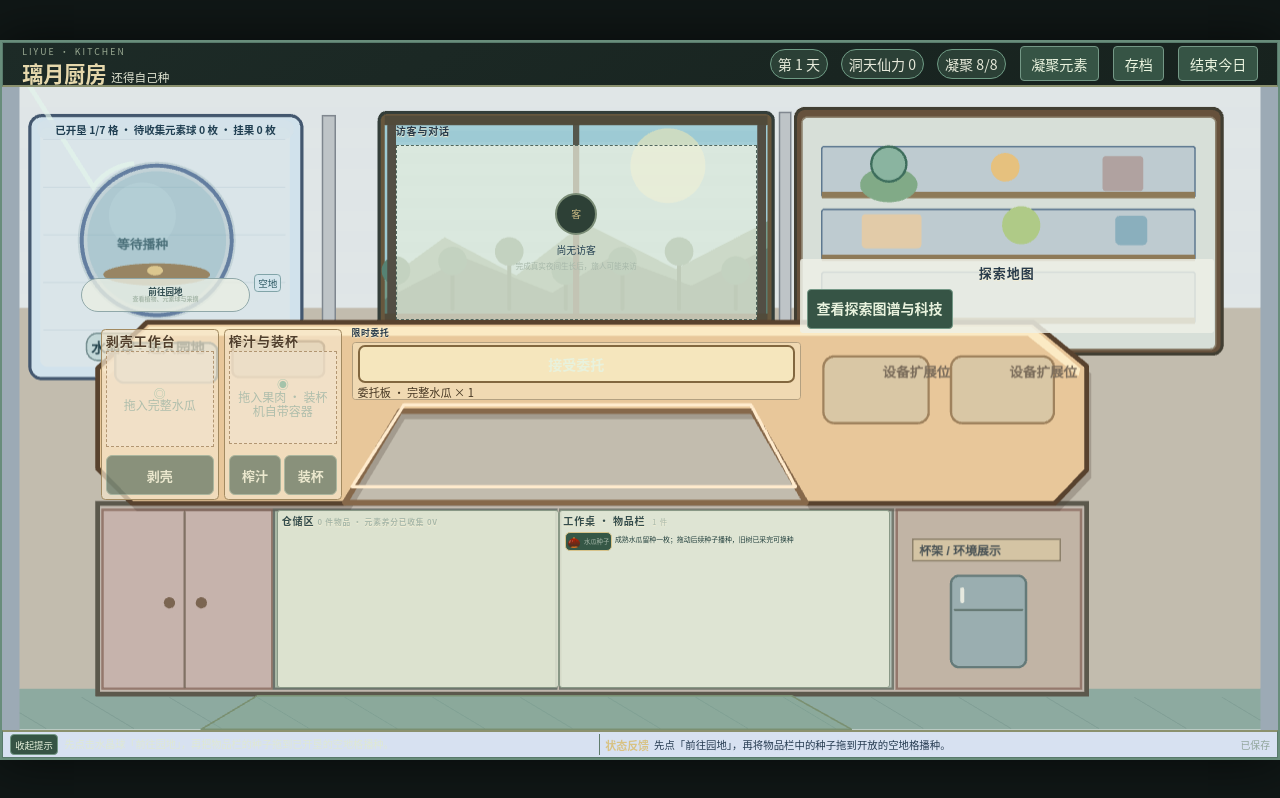
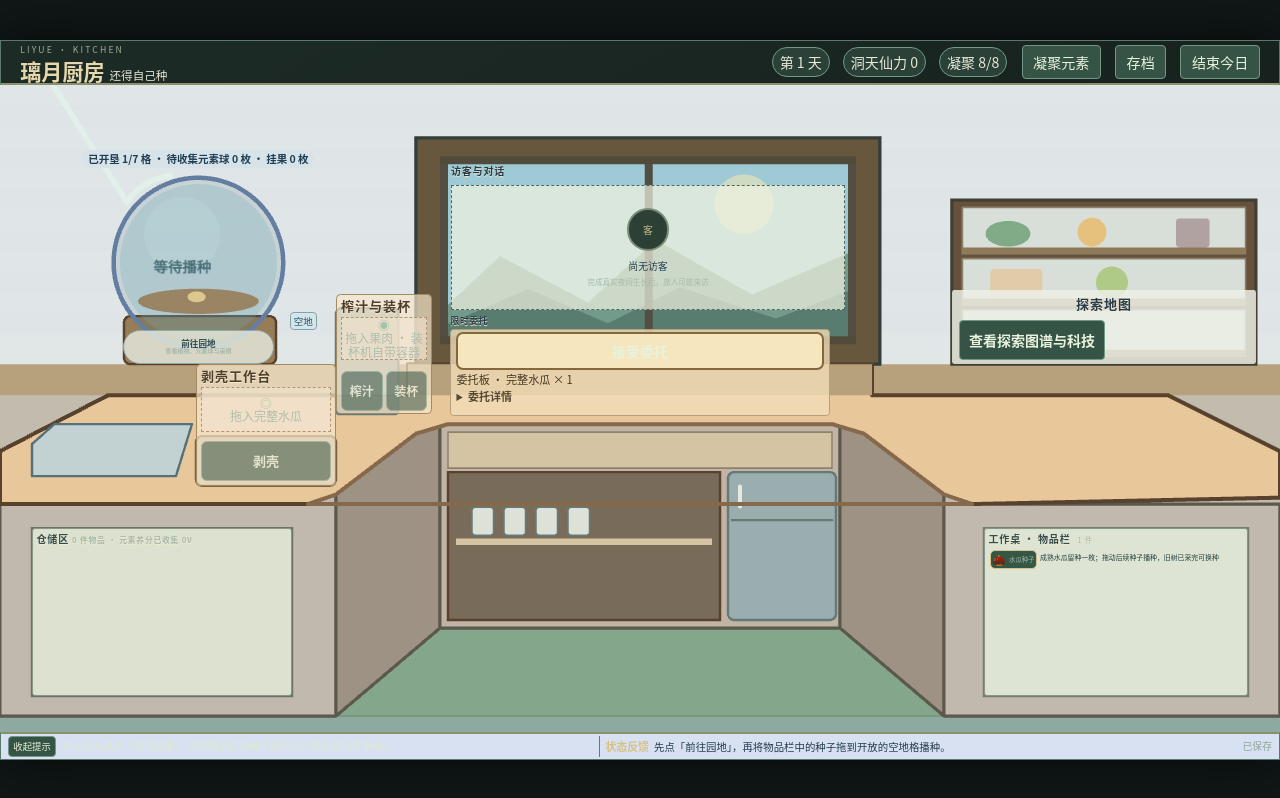
Before and after one commit to Ri0n72Y/idea-slime-bar, a React (Vite) app in the folder packages/liyue-kitchen/: page / in a window 1280 px wide. Built offline with nearby package versions, Linux system fonts and the light colour scheme.

Commit message:
feat(liyue): adopt v5 workshop perspective and shared geometry

```diff
--- a/packages/liyue-kitchen/src/App.tsx
+++ b/packages/liyue-kitchen/src/App.tsx
@@ -9,7 +9,7 @@ import { ELEMENTS, ELEMENT_VIEW, U2_CONFIG } from "./domain/config";
 import { gameStore } from "./domain/store";
 import { fruitMass, remainingCondenses, stageLabel, type GameItem, type ItemLocation, type PlotId, type WorkbenchSlot } from "./domain/game";
 import { CrystalScene, type SceneDropTarget } from "./scene/CrystalScene";
-import { WorkshopScene, type WorkshopZone } from "./scene/WorkshopScene";
+import { WorkshopScene, workshopOverlay, type WorkshopZone } from "./scene/WorkshopScene";
 import { ECONOMY_CANDIDATE } from "./domain/economy";
 import type { KitchenOrder } from "./domain/orders";
 import { visibleDiscoveries, type DiscoveryId } from "./domain/discovery";
@@ -522,7 +522,7 @@ export function App() {
           aria-label="璃月厨房工坊与 U 型连体柜台">
           <WorkshopScene state={state} onEnterGarden={() => navigateScene("garden")}
             onRegisterHitTest={registerWorkshopPick} />
-          <section className="region garden-entry workshop-orb-overlay" aria-label="水晶球设备"
+          <section className="region garden-entry workshop-orb-overlay" style={workshopOverlay("orb")} aria-label="水晶球设备"
             data-testid="garden-entry">
             <button type="button" className="workshop-orb-link" data-testid="enter-garden"
               {...tapAction("enter-garden", () => navigateScene("garden"))}>
@@ -541,26 +541,26 @@ export function App() {
                 n + (plot.plant?.leaves.filter(leaf => leaf.fruit !== null).length ?? 0), 0)} 枚
             </span>
           </section>
-          <div className="workshop-customer-overlay" data-testid="customer-window">
+          <div className="workshop-customer-overlay" style={workshopOverlay("customer")} data-testid="customer-window">
             {visitorPanel}
           </div>
-          <div className="workshop-shelf-overlay" data-testid="display-shelf">
+          <div className="workshop-shelf-overlay" style={workshopOverlay("shelf")} data-testid="display-shelf">
             {explorationPanel}
           </div>
-          <div className="workshop-left-overlay" data-testid="counter-left">
+          <div className="workshop-left-overlay" style={workshopOverlay("left")} data-testid="counter-left">
             <div className="workshop-machines-overlay">
-              {peelPanel}
-              {juicePanel}
+              <div className="workshop-device-control" style={workshopOverlay("peel","left")}>{peelPanel}</div>
+              <div className="workshop-device-control" style={workshopOverlay("juice","left")}>{juicePanel}</div>
             </div>
           </div>
-          <div className="workshop-center-overlay" data-testid="counter-middle">
+          <div className="workshop-center-overlay" style={workshopOverlay("order")} data-testid="counter-middle">
             {ordersPanel}
           </div>
-          <div className="workshop-right-overlay" data-testid="counter-right"
+          <div className="workshop-right-overlay" style={workshopOverlay("right")} data-testid="counter-right"
             aria-label="右侧操作台（目前保留设备扩展位）" />
-          <div className="workshop-cabinet-overlay" data-testid="counter-cabinets">
-            <div className="workshop-storage-overlay">{storagePanel}</div>
-            <div className="workshop-inventory-overlay">{inventoryPanel}</div>
+          <div className="workshop-cabinet-overlay" style={workshopOverlay("cabinets")} data-testid="counter-cabinets">
+            <div className="workshop-storage-overlay" style={workshopOverlay("storage","cabinets")}>{storagePanel}</div>
+            <div className="workshop-inventory-overlay" style={workshopOverlay("inventory","cabinets")}>{inventoryPanel}</div>
           </div>
         </main>
       ) : (
--- a/packages/liyue-kitchen/src/scene/WorkshopScene.tsx
+++ b/packages/liyue-kitchen/src/scene/WorkshopScene.tsx
@@ -1,5 +1,5 @@
 import { useEffect, useRef } from "react";
-import { Application, Container, Graphics, Polygon, Text } from "pixi.js";
+import { Application, Container, Graphics, Polygon, Circle, Text } from "pixi.js";
 import type { GameState } from "../domain/game.ts";
 import { visitorPresent } from "../domain/visitors.ts";
 
@@ -19,7 +19,7 @@ type Props = {
   onEnterGarden: () => void;
   onRegisterHitTest: (pick: (clientX: number, clientY: number) => WorkshopZone) => () => void;
 };
-type Region = { zone: Exclude<WorkshopZone, null>; polygon: Polygon };
+type Region = { zone: Exclude<WorkshopZone, null>; polygon: Polygon | Circle };
 type Palette = { wood: number; dark: number; ink: number; cream: number };
 
 const WIDTH = 1600;
@@ -28,37 +28,61 @@ const HEIGHT = 809;
 const PALETTE: Palette = {
   wood: 0xe8c79a, dark: 0x58422e, ink: 0x263b53, cream: 0xfff0cc,
 };
-const U_POLYGON = [
-  120, 410, 182, 352, 430, 352, 1010, 352, 1293, 352, 1360, 407,
-  1360, 538, 1320, 580, 1008, 580, 941, 464, 499, 464,
-  430, 580, 163, 580, 120, 536,
-];
-const U_INNER = [
-  430, 580, 499, 464, 941, 464, 1008, 580,
-  1008, 820, 430, 820,
-];
+// World coordinates: #62 v5. All scene drawing, hit testing and React
+// overlay anchors share this contract.
+type WorldRect = readonly [number, number, number, number];
+export const WORKSHOP_GEOMETRY = {
+  window: [550,145,520,235], windowFrame: [520,122,580,283],
+  orb: { x:248, y:278, r:106 },
+  orbBase: [155,345,190,60], shelf: [1190,200,380,205],
+  surface: [0,514,135,444,510,444,510,405,1090,405,1090,444,1460,444,1600,514,1600,572,1215,580,1180,568,1080,492,1040,480,560,480,520,492,420,568,385,580,0,580],
+  leftCabinet: [0,580,385,580,420,568,420,845,0,845],
+  leftInner: [420,568,520,492,550,480,550,735,420,845],
+  middleCabinet: [550,480,1050,480,1050,735,550,735],
+  rightInner: [1050,480,1080,492,1180,568,1180,845,1050,735],
+  rightCabinet: [1180,568,1215,580,1600,580,1600,845,1180,845],
+  floor: [550,735,1050,735,1180,845,1600,845,1600,865,0,865,0,845,420,845],
+  rug: [550,735,1050,735,1180,845,420,845],
+  sink: [40,480,200,65],
+  peel: [245,495,175,62],
+  machine: [420,335,78,130],
+  machineFoot: [420,444,78,24],
+  storage: [40,610,325,210], inventory: [1230,610,330,210],
+  overlays: {
+    orb: [100,135,296,270],
+    customer: [550,145,520,195],
+    shelf: [1190,200,380,205],
+    left: [245,318,295,239],
+    peel: [245,405,175,152],
+    juice: [420,318,120,150],
+    order: [560,340,480,140],
+    right: [1200,475,340,90],
+    cabinets: [0,580,1600,265],
+    storage: [40,610,325,210],
+    inventory: [1230,610,330,210],
+  },
+} satisfies {window: WorldRect;windowFrame: WorldRect;orb:{x:number;y:number;r:number};orbBase: WorldRect;shelf:WorldRect;surface:number[];leftCabinet:number[];leftInner:number[];middleCabinet:number[];rightInner:number[];rightCabinet:number[];floor:number[];rug:number[];sink:WorldRect;peel:WorldRect;machine:WorldRect;machineFoot:WorldRect;storage:WorldRect;inventory:WorldRect;overlays:Record<string,WorldRect>};
+const G = WORKSHOP_GEOMETRY;
+export function workshopOverlay(key: keyof typeof G.overlays, parent?: keyof typeof G.overlays) {
+  const [x,y,w,h] = G.overlays[key];
+  const [px,py,pw,ph]: WorldRect = parent ? G.overlays[parent] : [0,TOP,WIDTH,HEIGHT];
+  return { left: `${(x-px)/pw*100}%`, top: `${(y-py)/ph*100}%`,
+    width: `${w/pw*100}%`, height: `${h/ph*100}%` };
+}
+const boxPolygon = ([x,y,w,h]: WorldRect) => new Polygon([x,y,x+w,y,x+w,y+h,x,y+h]);
+const U_POLYGON = G.surface;
 const HITS: Region[] = [
-  { zone: "orb", polygon: new Polygon(Array.from({ length: 32 }, (_, i) => {
-    const phi = i * 2 * Math.PI / 32;
-    return [194 + 88 * Math.cos(phi), 255 + 88 * Math.sin(phi)];
-  }).flat()) },
-  // These boundaries are authored as polygons instead of DOM bounding boxes.
-  { zone: "peel", polygon: new Polygon([
-    120, 409, 183, 352, 282, 352, 282, 557, 258, 580, 164, 580, 120, 535,
-  ]) },
-  { zone: "juice", polygon: new Polygon([
-    282, 352, 430, 352, 499, 464, 430, 580, 282, 580,
-  ]) },
-  { zone: "right", polygon: new Polygon([
-    1010, 352, 1293, 352, 1360, 407, 1360, 538,
-    1320, 580, 1008, 580, 941, 464,
-  ]) },
-  { zone: "counter", polygon: new Polygon(U_POLYGON) },
-  { zone: "storage", polygon: new Polygon([340, 592, 698, 592, 698, 814, 340, 814]) },
-  { zone: "inventory", polygon: new Polygon([703, 592, 1121, 592, 1121, 814, 703, 814]) },
-  { zone: "customer", polygon: new Polygon([480, 92, 960, 92, 960, 352, 480, 352]) },
-  { zone: "shelf", polygon: new Polygon([1000, 88, 1520, 88, 1520, 388, 1000, 388]) },
-  { zone: "player", polygon: new Polygon(U_INNER) },
+  {zone:"orb",polygon:new Circle(G.orb.x,G.orb.y,G.orb.r)},
+  {zone:"juice",polygon:boxPolygon(G.machine)},
+  {zone:"juice",polygon:boxPolygon(G.machineFoot)},
+  {zone:"peel",polygon:boxPolygon(G.peel)},
+  {zone:"storage",polygon:boxPolygon(G.storage)},
+  {zone:"inventory",polygon:boxPolygon(G.inventory)},
+  {zone:"right",polygon:new Polygon([1090,444,1460,444,1600,514,1600,572,1215,580,1180,568,1080,492,1040,480,1090,480])},
+  {zone:"counter",polygon:new Polygon(U_POLYGON)},
+  {zone:"customer",polygon:boxPolygon(G.window)},
+  {zone:"shelf",polygon:boxPolygon(G.shelf)},
+  {zone:"player",polygon:new Polygon(G.floor)},
 ];
 
 // Pixi 8 graphics are append-only within a frame. Reuse one batched Graphics
@@ -110,63 +134,44 @@ function label(parent: Container, caption: string, x: number, y: number,
   return t;
 }
 function landscape(stage: Container, game: GameState) {
-  // The one and only outside-facing window: physically ends at the U bar top.
-  rounded(stage, 473, 88, 494, 273, 10, 0x67573d, 0x333d39, 4);
-  rect(stage, 480, 92, 480, 260, 0x9dcad4);
-  for (let i = 0; i < 14; i++)
-    rect(stage, 483, 97 + i * 14, 473, 14,
-      i % 2 === 0 ? 0xa8d0d9 : 0x9ecad3, undefined, 0, 0.42);
-  graphics(stage, g => g.circle(835, 155, 47).fill({ color: 0xf2e9b3, alpha: 0.55 }));
-  polygon(stage, [480, 300, 555, 245, 645, 293, 730, 227, 845, 285, 960, 225, 960, 352, 480, 352], 0x739b8c);
-  polygon(stage, [480, 323, 580, 271, 690, 315, 765, 269, 864, 306, 960, 259, 960, 352, 480, 352], 0x597c70);
-  for (let i = 0; i < 7; i++) {
-    const x = 494 + i * 71;
-    line(stage, [x, 335, x, 292 - i % 3 * 12], 0x496b5c, 5);
-    graphics(stage, g => g.circle(x, 287 - i % 3 * 12, 18).fill(0x568273));
+  rect(stage, ...G.windowFrame, 0x67573d, 0x333d39, 4);
+  rect(stage, ...G.window, 0x9dcad4);
+  graphics(stage, g => g.circle(930,205,37).fill({color:0xf2e9b3,alpha:.55}));
+  polygon(stage,[550,340,625,270,735,328,820,250,940,318,1070,262,1070,380,550,380],0x739b8c);
+  polygon(stage,[550,359,660,311,760,354,850,309,970,348,1070,310,1070,380,550,380],0x597c70);
+  for (const x of [550,806,1060]) rect(stage,x,145,10,235,0x524e44);
+  rect(stage,550,145,520,10,0x514b3b);
+  rect(stage,550,370,520,10,0x514b3b);
+  if(visitorPresent(game)) graphics(stage,g=>{
+    g.circle(810,290,24).fill(0xdfc39b);
+    g.roundRect(770,316,80,54,22).fill(0x486357);
+  });
+}
+function shelf(stage:Container) {
+  rect(stage,...G.shelf,0x66513c,0x413e32,4);
+  for(let n=0;n<3;n++) {
+    const y=209+n*64;
+    rect(stage,1203,y,354,58,0xd7dfd8,0x8b806c);
+    rect(stage,1203,y+50,354,8,0x8e7a58);
   }
-  rect(stage, 483, 92, 11, 260, 0x524e44);
-  rect(stage, 947, 92, 11, 260, 0x524e44);
-  rect(stage, 716, 92, 8, 260, 0x55564c);
-  rect(stage, 480, 92, 480, 12, 0x514b3b);
-  rect(stage, 480, 341, 480, 11, 0x514b3b);
-  // Window tenant is a visual placeholder. Actual story and decisions stay in
-  // the original visitor business panel, read from GameState.
-  if (visitorPresent(game)) {
-    graphics(stage, g => {
-      g.circle(709, 245, 24).fill(0xdfc39b);
-      g.roundRect(669, 271, 80, 64, 22).fill(0x486357);
-    });
-  }
-}
-function shelf(stage: Container) {
-  rounded(stage, 995, 83, 535, 309, 12, 0x66513c, 0x413e32, 4);
-  rounded(stage, 1003, 94, 519, 292, 7, 0xd7dfd8, 0x8b806c);
-  // Exactly three horizontal display shelves in the reference image.
-  for (let n = 0; n < 3; n++) {
-    const y = 131 + n * 79;
-    rounded(stage, 1028, y, 468, 64, 3, 0xbecbd0, 0x5d7890);
-    rect(stage, 1028, y + 57, 468, 8, 0x8e7a58);
-  }
-  // These objects do not mint GameItems or count toward delivery.
-  graphics(stage, g => {
-    g.ellipse(1112, 179, 36, 22).fill(0x81aa87);
-    g.circle(1112, 153, 22).fill(0x8ab4a0).stroke({ color: 0x3d6d5c, width: 3 });
-    g.circle(1258, 157, 18).fill(0xe6c17e);
-    g.roundRect(1380, 143, 51, 44, 4).fill(0xb0a2a0);
-    g.roundRect(1078, 216, 75, 43, 5).fill(0xe2cba8);
-    g.circle(1278, 230, 24).fill(0xafca87);
-    g.roundRect(1396, 218, 40, 37, 6).fill(0x8aafbd);
+  graphics(stage,g=>{
+    g.ellipse(1260,242,28,16).fill(0x81aa87);
+    g.circle(1365,240,18).fill(0xe6c17e);
+    g.roundRect(1470,223,42,36,4).fill(0xb0a2a0);
+    g.roundRect(1238,286,65,35,5).fill(0xe2cba8);
+    g.circle(1390,303,20).fill(0xafca87);
   });
 }
 function orb(stage: Container, state: GameState) {
-  rounded(stage, 35, 92, 341, 331, 15, 0xd1e2ec, 0x43576f, 4);
-  rounded(stage, 48, 107, 313, 301, 9, 0xdae5e9);
-  for (let i = 0; i < 5; i++) {
-    line(stage, [52, 122 + i * 60, 355, 122 + i * 60], 0xc2d2da, 1, 0.65);
-  }
+  rounded(stage,...G.orbBase,8,0x967d57,0x58422e,3);
+  const preview = new Container();
+  const scale = G.orb.r/94;
+  preview.scale.set(scale);
+  preview.position.set(G.orb.x-194*scale,G.orb.y-249*scale);
+  stage.addChild(preview);
   // True circle instead of an aspect-ratio-dependent ellipse.
-  graphics(stage, g => {
-    g.circle(194, 249, 99).fill({ color: 0x295e65, alpha: 0.14 });
+  graphics(preview, g => {
+    g.circle(194, 249, 94).fill({ color: 0x295e65, alpha: 0.14 });
     g.circle(194, 249, 94).stroke({ color: 0x637ea0, width: 5 });
     g.circle(194, 249, 87).fill({ color: 0x72adbc, alpha: 0.27 });
     g.circle(176, 218, 42).fill({ color: 0xe0fdff, alpha: 0.11 });
@@ -174,32 +179,32 @@ function orb(stage: Container, state: GameState) {
   });
   const plant = state.plots.P01.plant;
   if (!plant) {
-    label(stage, "等待播种", 144, 245, 16, 0x4b707a);
-    graphics(stage, g => g.ellipse(192, 287, 10, 6).fill(0xdbc78f));
+    label(preview, "等待播种", 144, 245, 16, 0x4b707a);
+    graphics(preview, g => g.ellipse(192, 287, 10, 6).fill(0xdbc78f));
   } else if (plant.stage === "Seed") {
-    graphics(stage, g => g.ellipse(194, 281, 12, 7).fill(0xc9d69c));
+    graphics(preview, g => g.ellipse(194, 281, 12, 7).fill(0xc9d69c));
   } else {
-    line(stage, [195, 289, 192, 264, 198, 231, 190, 211, 203, 189], 0x84694a, 8);
+    line(preview, [195, 289, 192, 264, 198, 231, 190, 211, 203, 189], 0x84694a, 8);
     if (plant.stage === "Seedling") {
-      line(stage, [195, 260, 175, 240], 0x88a85f, 5);
-      line(stage, [196, 252, 215, 235], 0x88a85f, 5);
-      graphics(stage, g => {
+      line(preview, [195, 260, 175, 240], 0x88a85f, 5);
+      line(preview, [196, 252, 215, 235], 0x88a85f, 5);
+      graphics(preview, g => {
         g.ellipse(172, 235, 19, 9).fill(0x8aaf79);
         g.ellipse(216, 231, 19, 9).fill(0xa2c581);
       });
     } else {
-      line(stage, [196, 251, 168, 226, 149, 216], 0x84694a, 5);
-      line(stage, [197, 228, 223, 205, 235, 190], 0x84694a, 5);
-      line(stage, [197, 270, 226, 249, 243, 247], 0x84694a, 5);
+      line(preview, [196, 251, 168, 226, 149, 216], 0x84694a, 5);
+      line(preview, [197, 228, 223, 205, 235, 190], 0x84694a, 5);
+      line(preview, [197, 270, 226, 249, 243, 247], 0x84694a, 5);
       plant.leaves.forEach((leaf, i) => {
         const points = [[155, 217], [235, 193], [245, 246]];
         const [x, y] = points[i % 3];
-        graphics(stage, g => g.ellipse(x, y, 23, 12)
+        graphics(preview, g => g.ellipse(x, y, 23, 12)
           .fill({ color: leaf.stage === "SmallLeaf" ? 0x9abc82 : 0x86ba7b })
           .stroke({ color: 0x4a6d50, width: 2 }));
         const fruit = leaf.fruit;
         if (fruit) {
-          graphics(stage, g => g.circle(x + 12, y + 20,
+          graphics(preview, g => g.circle(x + 12, y + 20,
             fruit.stage === "MatureFruit" ? 12 : 7)
             .fill(fruit.stage === "MatureFruit" ? 0xffc477 : 0xb0d17a)
             .stroke({ color: 0x927653, width: 2 }));
@@ -207,49 +212,35 @@ function orb(stage: Container, state: GameState) {
       });
     }
   }
-  graphics(stage, g => g.arc(171, 220, 68, -2.55, -1.65)
+  graphics(preview, g => g.arc(171, 220, 68, -2.55, -1.65)
     .stroke({ color: 0xe3f5eb, alpha: 0.7, width: 6 }));
-  rounded(stage, 106, 366, 177, 34, 14, 0xc3d8d8, 0x758f91);
-  label(stage, "水晶球 · 进入园地", 112, 374, 18, 0x24434c);
 }
 function counter(stage: Container) {
-  // Front-most layer. Unlike the old CSS rectangle composition, a single
-  // Pixi polygon actually forms the left/center/right connected U surface.
-  polygon(stage, U_POLYGON.map((v, i) => i % 2 ? v + 10 : v + 6), 0x493c31, undefined, 0, 0.26);
-  polygon(stage, U_POLYGON, PALETTE.wood, PALETTE.dark, 6);
-  polygon(stage, [
-    126, 412, 185, 357, 427, 357, 1009, 357, 1290, 357, 1352, 410,
-    1350, 420, 1286, 369, 1006, 369, 433, 369, 187, 369, 133, 420,
-  ], PALETTE.cream, undefined, 0, 0.85);
-  // Edge of recessed center: a single shared contour at y=464.
-  line(stage, [430, 579, 499, 464, 941, 464, 1008, 579], 0x86684a, 7);
-  line(stage, [439, 559, 504, 456, 939, 456, 995, 559], 0xffebcd, 4);
-  rounded(stage, 142, 378, 128, 50, 11, 0xc2d1d1, 0x55717a, 3);
-  rounded(stage, 289, 376, 115, 45, 8, 0xc1b49a, 0x7a6040, 3);
-  rounded(stage, 1030, 395, 132, 84, 14, 0xd9c7a5, 0x9f825d, 3);
-  rounded(stage, 1190, 395, 129, 84, 14, 0xd9c7a5, 0x9f825d, 3);
-  label(stage, "设备扩展位", 1104, 406, 17, 0x796b5a);
-  label(stage, "设备扩展位", 1263, 406, 17, 0x796b5a);
+  polygon(stage,U_POLYGON,PALETTE.wood,PALETTE.dark,5);
+  line(stage,[385,580,420,568,520,492,560,480,1040,480,1080,492,1180,568,1215,580],0x86684a,5);
+  rect(stage,510,405,580,39,0xb7a07c);
+  polygon(stage,[40,505,68,480,240,480,220,545,40,545],0xc2d1d1,0x55717a,3);
+  rounded(stage,...G.peel,8,0xc1b49a,0x7a6040,3);
+  rounded(stage,...G.machine,7,0x9aaeb0,0x647a79,3);
+  rounded(stage,...G.machineFoot,4,0x788b88,0x647a79,2);
 }
 function cabinets(stage: Container) {
-  // Cabinet walls are real scenery; only the overlaid storage/inventory lists
-  // are GameItems. No separate cup/fridge inventory exists.
-  rect(stage, 120, 580, 1240, 240, 0xc1b8ae, 0x5b584c, 6);
-  rect(stage, 126, 588, 213, 225, 0xc6b3ac, 0x94786c, 3);
-  rect(stage, 341, 588, 354, 225, 0xa8b7a4, 0x6b736c, 3);
-  rect(stage, 700, 588, 417, 225, 0xb5c3b8, 0x777c71, 3);
-  rect(stage, 1122, 588, 231, 225, 0xc1b4a5, 0x94786c, 3);
-  line(stage, [229, 591, 229, 811], 0x807164, 3);
-  graphics(stage, g => {
-    g.circle(210, 705, 7).fill(0x7b6551);
-    g.circle(250, 705, 7).fill(0x7b6551);
-  });
-  rect(stage, 1142, 625, 185, 27, 0xd4c4a4, 0x8d816b);
-  label(stage, "杯架 / 环境展示", 1150, 632, 15, 0x4a5355);
-  rounded(stage, 1190, 671, 94, 115, 10, 0x9aaeb0, 0x647a79, 3);
-  line(stage, [1195, 714, 1279, 714], 0x667974, 3);
-  line(stage, [1204, 688, 1204, 703], 0xe6e9df, 5);
-  polygon(stage, [320, 822, 990, 822, 1065, 864, 250, 864], 0x84a78b, 0x7a9072, 2, 0.23);
+  polygon(stage,G.floor,0x8daaa0);
+  polygon(stage,G.rug,0x84a78b,0x7a9072,2);
+  polygon(stage,G.leftCabinet,0xc1b8ae,0x5b584c,4);
+  polygon(stage,G.leftInner,0x9d9284,0x5b584c,4);
+  polygon(stage,G.middleCabinet,0xc1b4a5,0x5b584c,4);
+  polygon(stage,G.rightInner,0x9d9284,0x5b584c,4);
+  polygon(stage,G.rightCabinet,0xc1b8ae,0x5b584c,4);
+  rect(stage,...G.storage,0xa8b7a4,0x6b736c,3);
+  rect(stage,...G.inventory,0xb5c3b8,0x777c71,3);
+  rect(stage,560,490,480,45,0xd4c4a4,0x8d816b);
+  rect(stage,560,540,340,185,0x796b5a,0x58422e,3);
+  rect(stage,570,623,320,8,0xd4c4a4);
+  for(const x of [590,630,670,710]) rounded(stage,x,584,27,35,4,0xdde1d8,0x647a79);
+  rounded(stage,910,540,135,185,8,0x9aaeb0,0x647a79,3);
+  line(stage,[915,600,1040,600],0x667974,3);
+  line(stage,[925,558,925,583],0xe6e9df,5);
 }
 
 function drawScene(app: Application, state: GameState, enterGarden: () => void) {
@@ -264,23 +255,19 @@ function drawScene(app: Application, state: GameState, enterGarden: () => void)
   for (let i = 0; i < 12; i++) {
     rect(root, 0, 56 + i * 26, 1600, 26, 0xd5dee5, undefined, 0, i % 2 ? 0.18 : 0.07);
   }
-  rect(root, 0, 334, 1600, 528, 0xc2bcae);
-  rect(root, 0, 813, 1600, 51, 0x8daaa0);
-  for (let i = 0; i < 16; i++)
-    line(root, [i * 110 - 10, 824, i * 110 + 55, 863], 0x78978f, 1, 0.5);
-
-  // Background regions and only exterior window.
-  orb(root, state);
-  landscape(root, state);
-  shelf(root);
-  rect(root, 0, 56, 22, 810, 0x9caab5);
-  rect(root, 1578, 56, 22, 810, 0x9caab5);
-  rect(root, 402, 92, 16, 288, 0xbec4c7, 0x7e868e, 2);
-  rect(root, 975, 88, 14, 302, 0xbec4c7, 0x7e868e, 2);
-
-  // Cabinets are under and behind the contiguous work surface.
-  cabinets(root);
-  counter(root);
+  rect(root, 0, 405, 1600, 460, 0xc2bcae);
+  // Backdrop, then floor and cabinetry, then tabletop and equipment.
+  // Separate Graphics layers ensure objects in front also cover earlier text.
+  rect(root,0,405,1600,39,0xb7a07c);
+  const back = new Container();
+  root.addChild(back);
+  orb(back,state);
+  landscape(back,state);
+  shelf(back);
+  const front = new Container();
+  root.addChild(front);
+  cabinets(front);
+  counter(front);
 
   const uHit = new Graphics();
   uHit.poly(U_POLYGON).fill({ color: 0xffffff, alpha: 0.001 });
@@ -290,13 +277,10 @@ function drawScene(app: Application, state: GameState, enterGarden: () => void)
   root.addChild(uHit);
 
   const ballHit = new Graphics();
-  ballHit.circle(194, 249, 88).fill({ color: 0xffffff, alpha: 0.001 });
+  ballHit.circle(G.orb.x, G.orb.y, G.orb.r).fill({ color: 0xffffff, alpha: 0.001 });
   ballHit.eventMode = "static";
   ballHit.cursor = "pointer";
-  ballHit.hitArea = new Polygon(Array.from({ length: 32 }, (_, i) => {
-    const rad = i * Math.PI / 16;
-    return [194 + 88 * Math.cos(rad), 249 + 88 * Math.sin(rad)];
-  }).flat());
+  ballHit.hitArea = new Circle(G.orb.x,G.orb.y,G.orb.r);
   ballHit.on("pointertap", () => enterGarden());
   root.addChild(ballHit);
 }
--- a/packages/liyue-kitchen/src/workshop-pixi.css
+++ b/packages/liyue-kitchen/src/workshop-pixi.css
@@ -543,3 +543,24 @@
   overflow: hidden;
   font-size: 11px;
 }
+
+/* v5: all overlay placement derives from WORKSHOP_GEOMETRY; remove the
+   old rectangular cabinet grid and allow separate device controls. */
+.game-shell.workshop-shell { border: 0; }
+.workshop-pixi-scene .workshop-orb-overlay { padding:0; }
+.workshop-pixi-scene .workshop-orb-link {
+  bottom: 0; height: 13%; width: 64%; min-height: 34px;
+}
+.workshop-orb-accessible { top: 76%; right: 0; }
+.workshop-shelf-overlay .exploration { margin:0; }
+.workshop-left-overlay { padding:0; }
+.workshop-machines-overlay { position:relative; display:block; width:100%; height:100%; }
+.workshop-device-control { position:absolute; min-width:0; min-height:0; pointer-events:none; }
+.workshop-device-control > .region { width:100%; height:100%; }
+.workshop-device-control .actions { flex-wrap:nowrap; }
+.workshop-device-control .actions button { padding:4px 2px; font-size:12px; min-height:40px; }
+.workshop-center-overlay { padding:0; }
+.workshop-cabinet-overlay { display:block; padding:0; }
+.workshop-storage-overlay, .workshop-inventory-overlay {
+  position:absolute; min-width:0; min-height:0;
+}
```
